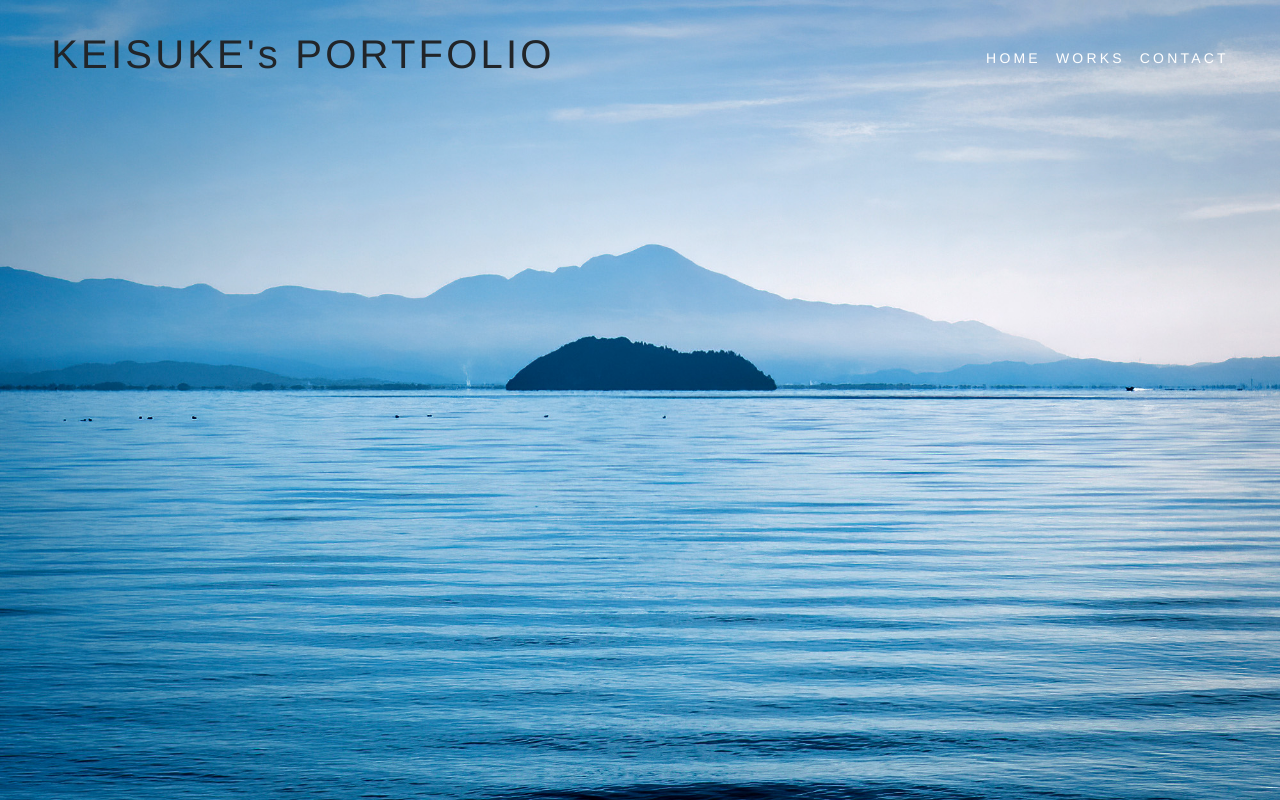
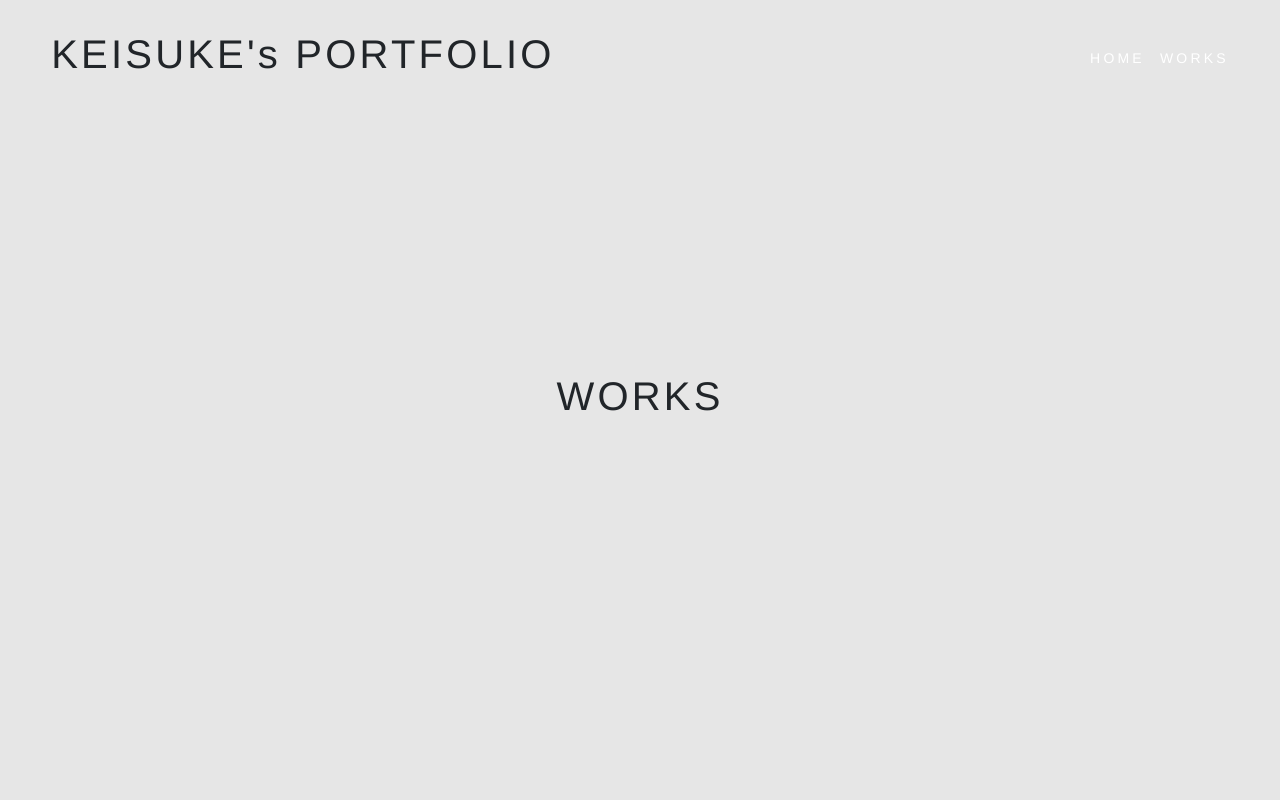
Before and after one commit to keisuke90/Portfolio-React, a React (Create React App) app: page /works in a window 1280 px wide. Built offline with nearby package versions, Linux system fonts and the light colour scheme.

Commit message:
react-router-dom

```diff
--- a/src/App.jsx
+++ b/src/App.jsx
@@ -1,21 +1,20 @@
 import React, { useState } from "react";
+import { BrowserRouter, Routes, Route } from 'react-router-dom';
+import { Header } from "./components/Header";
+import { Home } from "./components/Home";
+import { Works } from "./components/Works";
 import "./styles.css";
 
 export const App = () => {
     return (
-      <>
-        <div className="header">
-            <h1 className="header-logo">KEISUKE's PORTFOLIO</h1>
-            <nav>
-                <ul>
-                    <li><a href="">HOME</a></li>
-                    <li><a href="">WORKS</a></li>
-                    <li><a href="">CONTACT</a></li>
-                </ul>
-            </nav>
-        </div>
-        <div class="main-content">
-        </div>
-      </>
+        <>
+            <BrowserRouter>
+                <Header />
+                <Routes>
+                    <Route index element={<Home />} />
+                    <Route path="works" element={<Works />} />
+                </Routes>
+            </BrowserRouter>
+        </>
     );
-  };
+};
--- /dev/null
+++ b/src/components/Header.jsx
@@ -0,0 +1,18 @@
+import React from "react";
+import { Link } from "react-router-dom";
+
+export const Header = () => {
+  return (
+    <>
+        <div className="header">
+            <h1 className="header-logo">KEISUKE's PORTFOLIO</h1>
+            <nav>
+                <ul>
+                    <li><Link to="/">HOME</Link></li>
+                    <li><Link to="works">WORKS</Link></li>
+                </ul>
+            </nav>
+        </div>
+    </>
+  );
+};
--- /dev/null
+++ b/src/components/Home.jsx
@@ -0,0 +1,12 @@
+import React from "react";
+
+export const Home = () => {
+  return (
+    <>
+        <div className="main-content">
+            <h1>Introduce</h1>
+            <img src="" alt=""/>
+        </div>
+    </>
+  );
+};
--- /dev/null
+++ b/src/components/Works.jsx
@@ -0,0 +1,11 @@
+import React from "react";
+
+export const Works = () => {
+  return (
+    <>
+        <div className="works-content">
+            <h1>WORKS</h1>
+        </div>
+    </>
+  );
+};
--- a/src/styles.css
+++ b/src/styles.css
@@ -54,3 +54,10 @@ h2 {
     font-weight: normal;
     color: #fff;
 }
+
+.works-content {
+    display: flex;
+    justify-content: center;
+    align-items: center;
+    height: 100vh;
+}
```
Also changed, not shown: src/images/picture.JPG (added).
